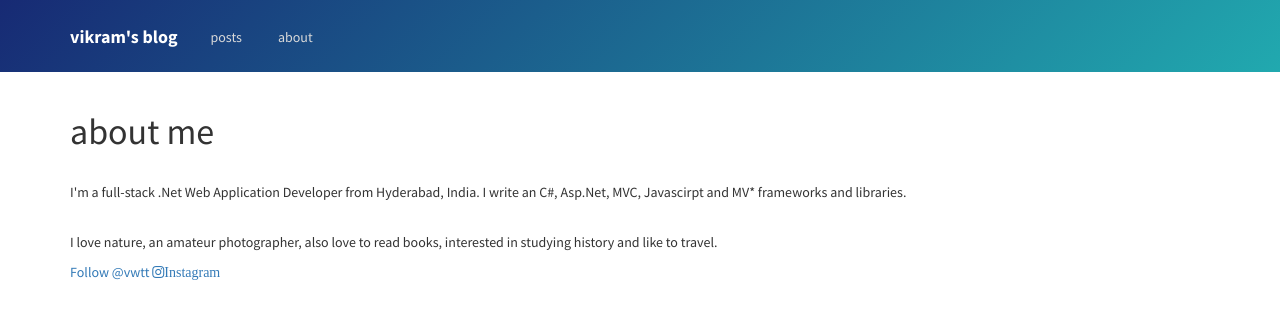
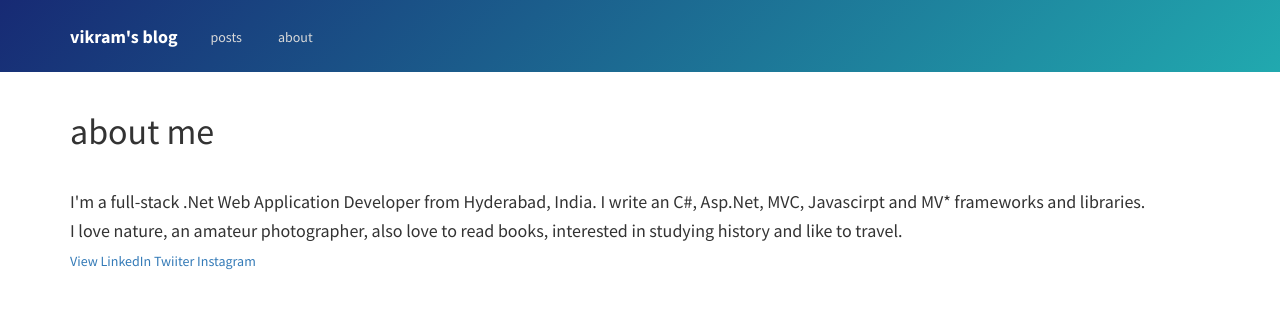
Before and after one commit to srirangamv/srirangamv.github.io, a Jekyll site: the page built from about.html, in a window 1280 px wide. Shown: the top 319 px of the page. Built offline with Jekyll 4.4.1, drawn with Linux system fonts in a browser that asks for light colours; nearby versions of some CDN libraries; comment, search, counter and statistics services are not loaded.

Commit message:
about page.

```diff
--- a/about.html
+++ b/about.html
@@ -4,42 +4,20 @@
 description: About Vikram.
 ---
 <!--<script type="text/javascript" src="https://platform.linkedin.com/badges/js/profile.js" async defer></script>-->
-<style>
-    @font-face {
-        font-family: 'FontAwesome';
-        src: local('FontAwesome'), url('./css/fontawesome-webfont.woff') format('woff');
-        font-weight: normal;
-        font-style: normal;
-    }
-
-    .fa {
-        display: inline-block;
-        font: normal normal normal 14px/1 FontAwesome;
-        font-size: inherit;
-        text-rendering: auto;
-        -webkit-font-smoothing: antialiased;
-        -moz-osx-font-smoothing: grayscale;
-    }
-
-    .fa-instagram:before {
-        content: "\f16d";
-    }
-</style>
 <script async src="//platform.twitter.com/widgets.js" charset="utf-8"></script>
 <h1>about me</h1>
 </br>
 
-<p class="post">
+<h4>
 I'm a full-stack .Net Web Application Developer from Hyderabad, India. I write an C#, Asp.Net, MVC, Javascirpt and MV* frameworks and libraries.
-</p>
-</br>
+</h4>
 
-<p class="post">
+<h4>
 I love nature, an amateur photographer, also love to read books, interested in studying history and like to travel.
-</p>
+</h4>
 
 <!--<div class="LI-profile-badge"  data-version="v1" data-size="medium" data-locale="en_US" data-type="horizontal" data-theme="light" data-vanity="vikramsrirangam"><a class="LI-simple-link" href='https://in.linkedin.com/in/vikramsrirangam?trk=profile-badge'>Vikram Kumar Srirangam</a></div>-->
 
-<a href="https://twitter.com/vwtt" class="twitter-follow-button" data-show-count="false">Follow @vwtt</a>
-
-<a class="fa fa-instagram" href="#">Instagram</a>
+<a href="https://in.linkedin.com/in/vikramsrirangam" class="twitter-follow-button" data-show-count="false">View LinkedIn</a>
+<a href="https://twitter.com/vwtt" class="twitter-follow-button" data-show-count="false">Twiiter</a>
+<a href="https://www.instagram.com/vsrirangam/" class="twitter-follow-button" data-show-count="false">Instagram</a>
```
